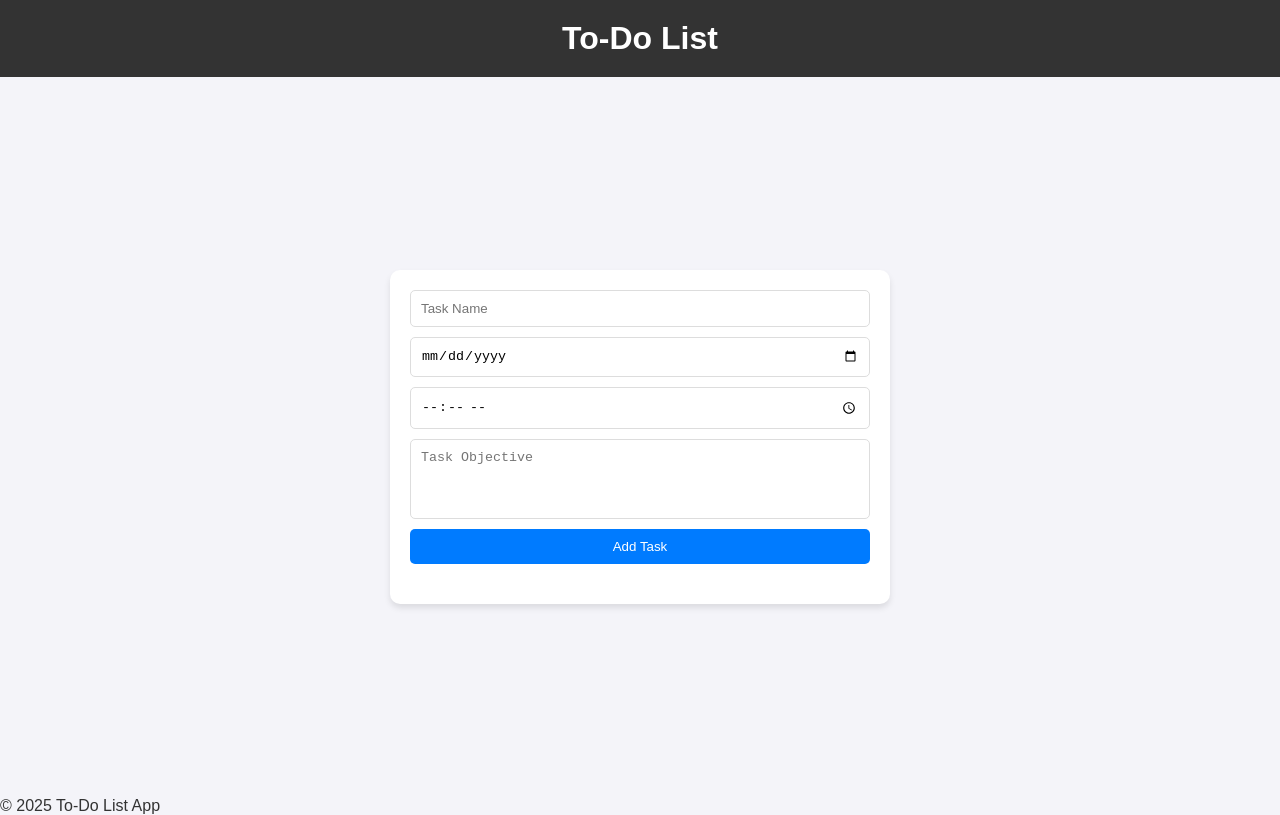
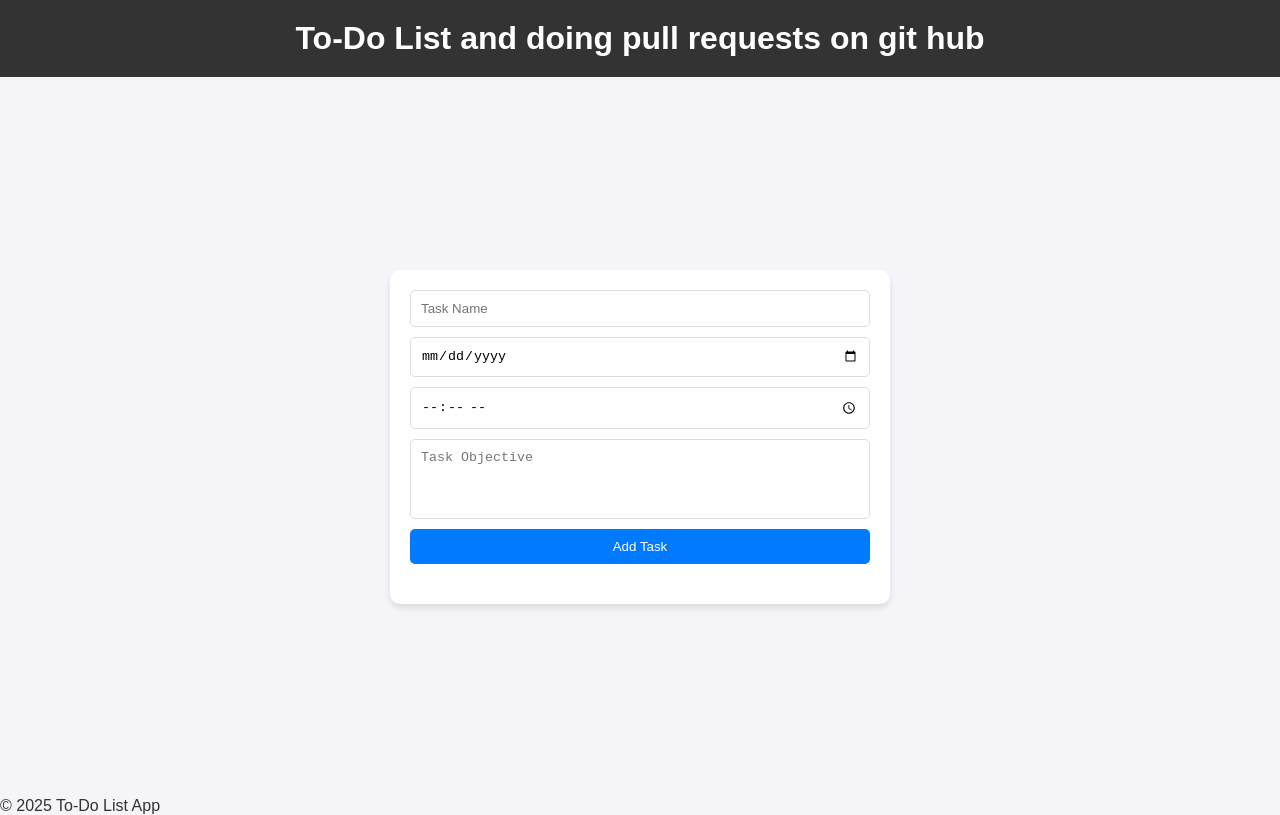
Before and after one commit to hruthingali/to-do-list, a plain HTML site: page index.html in a window 1280 px wide. Drawn offline with Linux system fonts and the light colour scheme.

Commit message:
modified and added desc pull req

```diff
--- a/index.html
+++ b/index.html
@@ -8,7 +8,7 @@
 </head>
 <body>
   <header>
-    <h1>To-Do List</h1>
+    <h1>To-Do List and doing pull requests on git hub</h1>
   </header>
   <main>
     <div class="todo-container">
```
